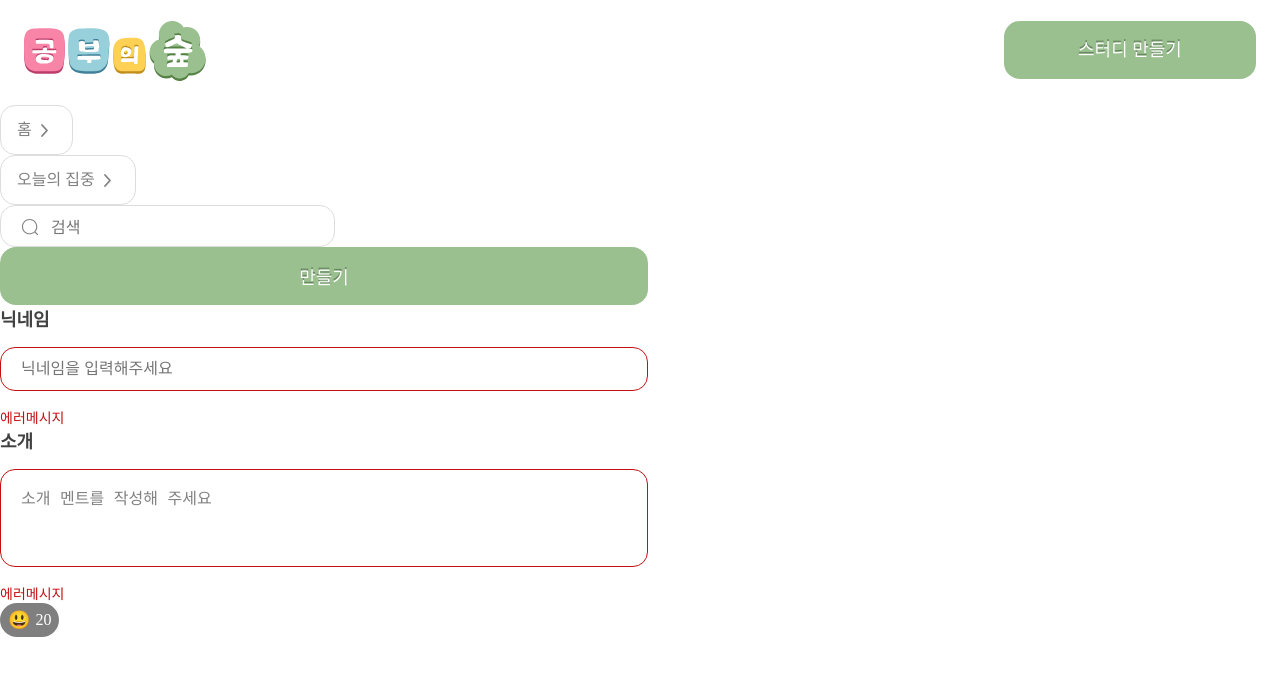
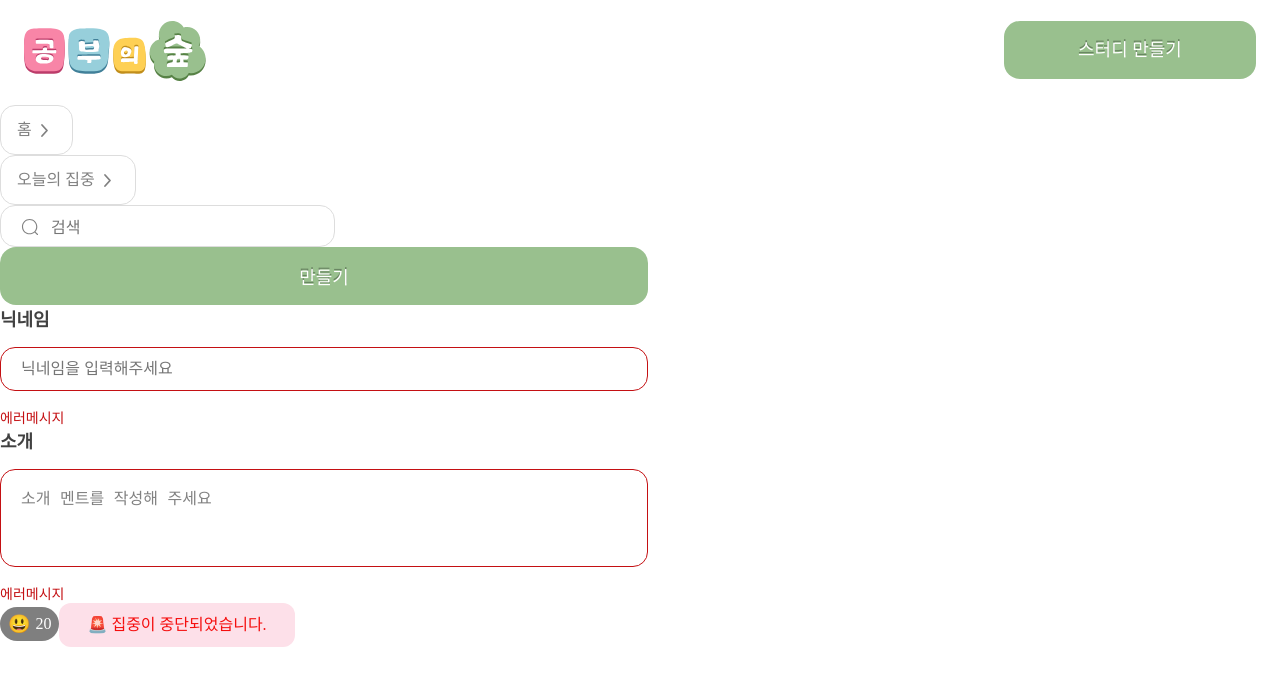
Before and after one commit to 15-sprint-fullstack/15-StudyForest-Boradori-FE, a React (Vite) app: page / in a window 1280 px wide. Shown: the top 686 px of the page. Built offline with nearby package versions, Linux system fonts and the light colour scheme; a web font is replaced by a local one.

Commit message:
feat: AlertBox 공용 컴포넌트 제작

```diff
--- a/src/App.jsx
+++ b/src/App.jsx
@@ -6,6 +6,7 @@ import {
   Navigation,
   NormalButton,
   Tag,
+  AlertBox,
 } from '#publicComponents';
 import { useEffect, useState } from 'react';
 
@@ -57,6 +58,7 @@ function App() {
       />
 
       <Tag emoji={'😃'} count={20} />
+      <AlertBox alertText={'🚨 집중이 중단되었습니다.'} />
     </div>
   );
 }
--- /dev/null
+++ b/src/components/public/AlertBox.jsx
@@ -0,0 +1,5 @@
+import styles from '#styles/AlertBox.module.css';
+
+export function AlertBox({ alertText }) {
+  return <div className={styles.alertContainer}>{alertText}</div>;
+}
--- a/src/components/public/index.js
+++ b/src/components/public/index.js
@@ -4,3 +4,4 @@ export { Modal } from './Modal';
 export { NormalButton } from './NormalButton';
 export { InputContainer } from './InputContainer';
 export { Tag } from './Tag';
+export { AlertBox } from './AlertBox';
--- /dev/null
+++ b/src/styles/AlertBox.module.css
@@ -0,0 +1,10 @@
+.alertContainer {
+  display: inline-flex;
+  padding: 14px 28px;
+  justify-content: center;
+  align-items: center;
+  gap: 10px;
+  border-radius: 12px;
+  background-color: #fde0e9;
+  color: #f50e0e;
+}
```
